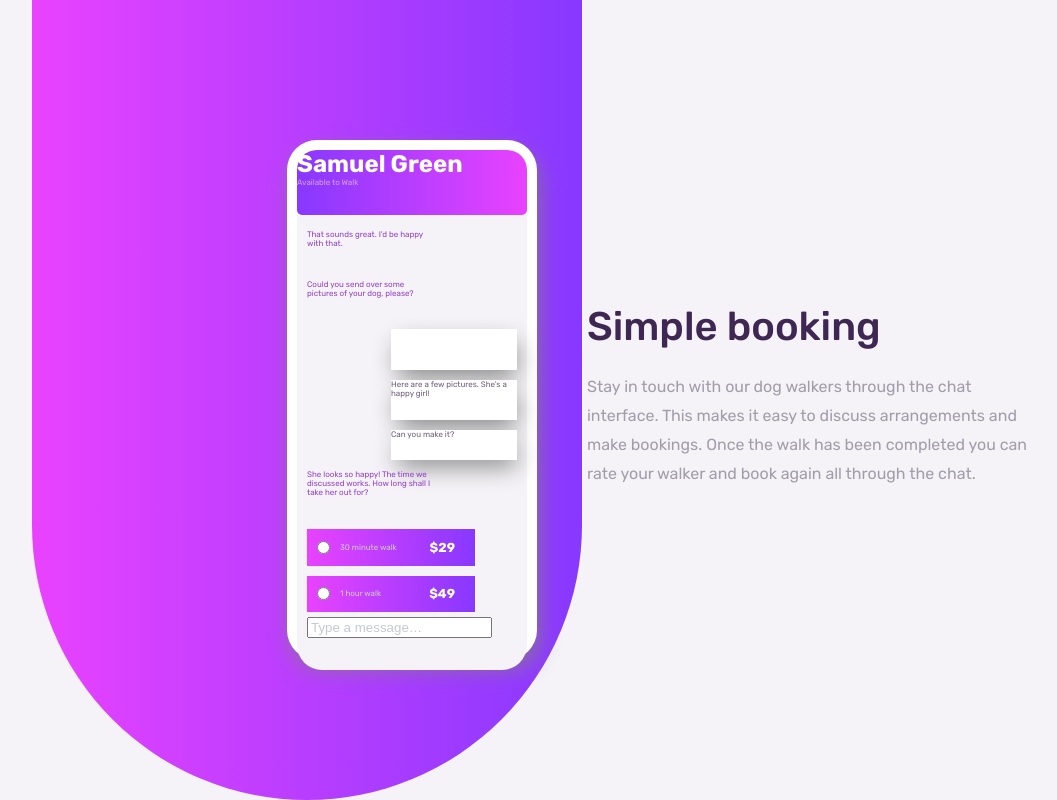
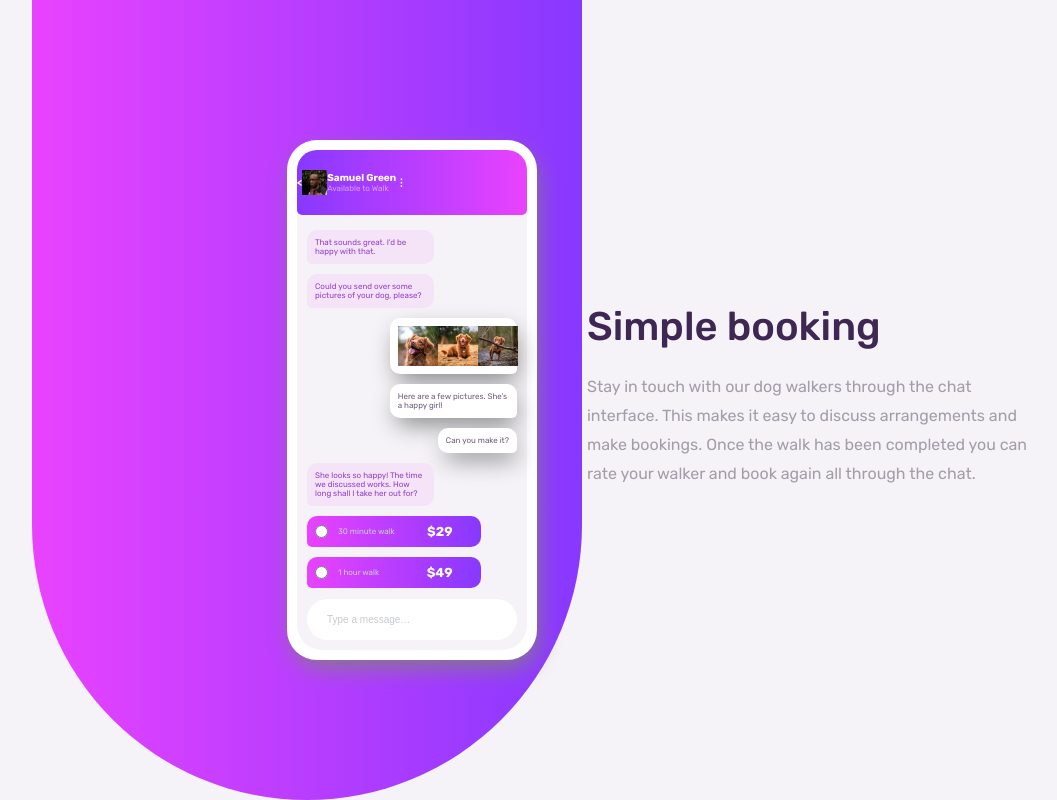
Before and after one commit to JordansGit/chat-app-css-illustration, a plain HTML site: page index.html in a window 1280 px wide. Shown: the whole page, without its empty margins (68-1125 px from the left). Drawn offline with Linux system fonts and the light colour scheme.

Commit message:
more work

```diff
--- a/css/style.css
+++ b/css/style.css
@@ -40,6 +40,8 @@ header {
   background: linear-gradient(to left, hsl(293, 100%, 63%), hsl(264, 100%, 61%));
   border-radius: 20px 20px 5px 5px;
   height: 65px;
+  display: flex;
+  align-items: center;
 }
 
 h2 {
@@ -52,44 +54,61 @@ header p {
 
 section{
   border-radius: 0 0 25px 25px;
-  height: 435px;
+  height: 415px;
   display: grid;
   padding: 10px;
-}
+  grid-template-rows: min-content min-content min-content min-content min-content min-content min-content min-content;
 
-.phone-screen {
 }
 
 .phone-screen p, label {
   font-size: 8px;
 }
 
+h2, input[type="text"] {
+  font-size: 10px;
+}
+
 .message {
-  width: 60%;
   margin: 5px 0;
+  align-items: start;
+  padding: 8px;
+}
+
+.message-1, .message-2 {
+  max-width: 53%;
+}
+
+.message-1, .radio {
+  border-radius: 10px 10px 10px 5px; /* corners on all except bottom left*/
 }
 
 .message-1 {
-  /* corners on all except bottom left*/
   color: hsl(276, 55%, 52%);
+  background: hsl(293, 58%, 93%);
 }
 
 .message-2 {
+  border-radius: 10px 10px 5px 10px; /* corners on all except bottom right*/
   justify-self: end;
   background: hsl(0, 0%, 100%);
   box-shadow: 3px 10px 25px -4px hsl(0, 0%, 50%);
   color: hsl(271, 15%, 43%);
-  /* corners on all except bottom right*/
+
+}
+
+.message-imgs {
+  display: flex;
 }
 
 .radio {
-  width: 80%;
+  width: 75%;
   display: flex;
   align-items: center;
 }
 
 input[type="radio"] {
-  margin: 0 10px;
+  margin: 0 10px 0 0;
 }
 
 label {
@@ -104,9 +123,16 @@ label {
   font-weight: 700;
 }
 
+.send-message {
+  align-self: end;
+}
 
-
-
+input[type="text"] {
+  border: none;
+  border-radius: 25px;
+  padding: 15px 20px;
+  width: 81%;
+}
 
 
 /* BIG TEXT ON RIGHT SIDE */
@@ -172,3 +198,11 @@ add > arrow + a circle around it to my placeholder text at bottom.
 
 
 */
+
+/*
+  change the syntax of message1 and message2 to message-left, ...-right.
+  then add 2 classes -> message-left-radio + message-left-text. + message-right-text
+    -> so I can put my .radio class in the ...-radio class, and the ...left-... syntax that doesn't belong in radio to it's own seperate css.
+            -> this is more cleaner code.
+
+*/
--- a/index.html
+++ b/index.html
@@ -19,8 +19,13 @@
   <div class="phone-screen-outer">
     <div class="phone-screen">
       <header>
-        <h2>Samuel Green</h2>
-        <p>Available to Walk</p>
+        <h2>&lt;</h2>
+        <img src="images/avatar.jpg" width="25" height="25">
+        <div class="header-text">
+          <h2>Samuel Green</h2>
+          <p>Available to Walk</p>
+        </div>
+        <h2>&vellip;</h2>
       </header>
       <section>
         <div class="message message-1">
@@ -29,10 +34,10 @@
         <div class="message message-1">
           <p>Could you send over some pictures of your dog, please?</p>
         </div>
-        <div class="message message-2">
-          <img src="">
-          <img src="">
-          <img src="">
+        <div class="message message-2 message-imgs">
+          <img src="images/dog-image-1.jpg" width="40" height="40">
+          <img src="images/dog-image-2.jpg" width="40" height="40">
+          <img src="images/dog-image-3.jpg" width="40" height="40">
         </div>
         <div class="message message-2">
           <p>Here are a few pictures. She’s a happy girl!</p>
```
